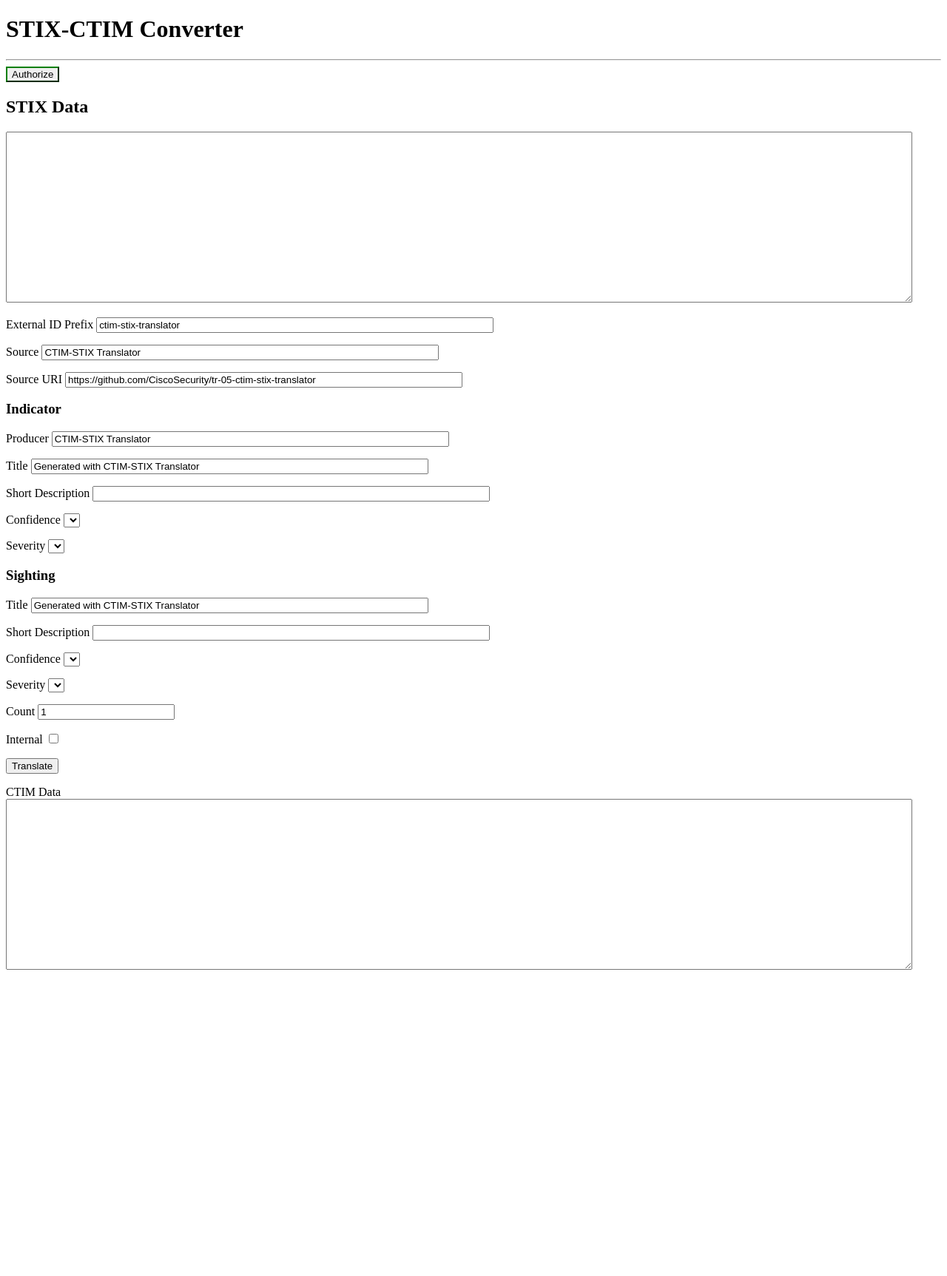
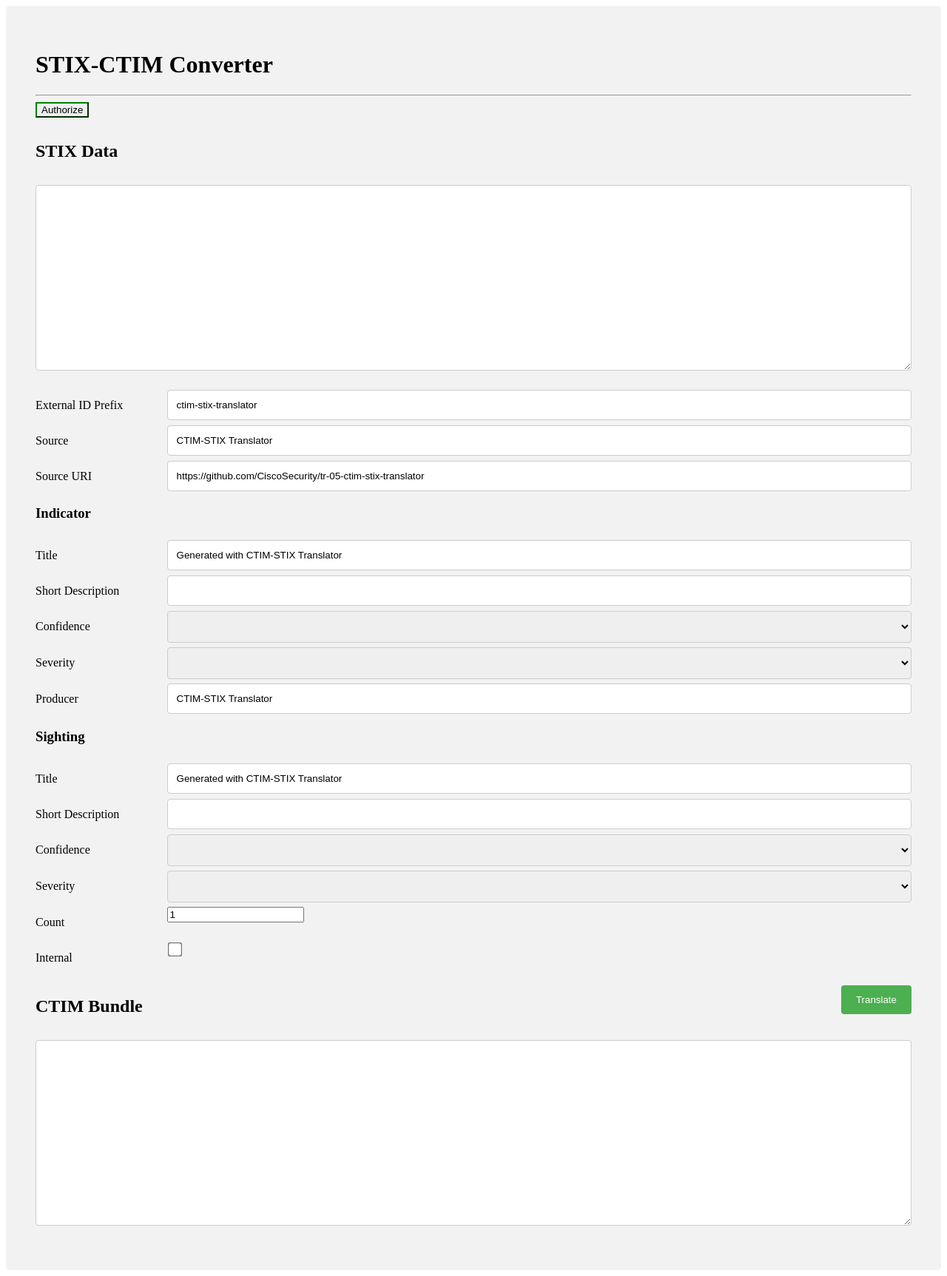
Before and after one commit to CiscoSecurity/tr-05-ctim-stix-converter, a Flask app: page / in a window 1280 px wide. Shown: the whole page at 74% size. Before the commit the page ends 1311 px from the top, so only its background shows below. Run offline with Flask 2, Linux system fonts and the light colour scheme; the visitor is signed in with stand-in values (Sample User, id 1); lists and menus that the app fills with data are empty; some libraries are stand-ins or nearby versions.

Commit message:
CCTRI-2203: Add css.

```diff
--- a/forms.py
+++ b/forms.py
@@ -69,5 +69,5 @@
 
     translate = SubmitField('Translate')
 
-    bundle = TextAreaField('CTIM Data', render_kw={'readonly': True})
+    bundle = TextAreaField('CTIM Bundle', render_kw={'readonly': True})
     submit = SubmitField('Submit to Private Intel')
--- /dev/null
+++ b/static/style.css
@@ -0,0 +1,84 @@
+* {
+  box-sizing: border-box;
+}
+
+input[type=text], select, textarea {
+  width: 100%;
+  padding: 12px;
+  border: 1px solid #ccc;
+  border-radius: 4px;
+  resize: vertical;
+}
+
+input[type=password] {
+  width: 100%;
+  padding: 12px;
+  border: 1px solid #ccc;
+  border-radius: 4px;
+  resize: vertical;
+}
+
+input[type=checkbox] {
+    transform: scale(1.5);
+    padding: 12px;
+    resize: vertical;
+    opacity: 1;
+}
+
+label {
+  padding: 12px 12px 12px 0;
+  display: inline-block;
+}
+
+input[type=submit] {
+  background-color: #4CAF50;
+  color: white;
+  padding: 12px 20px;
+  border: none;
+  border-radius: 4px;
+  cursor: pointer;
+  float: right;
+}
+
+input[type=submit]:hover {
+  background-color: #45a049;
+}
+
+.container {
+  border-radius: 5px;
+  background-color: #f2f2f2;
+  padding: 40px;
+}
+
+.col-15 {
+  float: left;
+  width: 15%;
+  margin-top: 6px;
+}
+
+.col-75 {
+  float: left;
+  width: 85%;
+  margin-top: 6px;
+}
+
+.col-90 {
+  float: left;
+  width: 75%;
+  margin-top: 6px;
+}
+
+/* Clear floats after the columns */
+.row:after {
+  content: "";
+  display: table;
+  clear: both;
+}
+
+/* Responsive layout - when the screen is less than 600px wide, make the two columns stack on top of each other instead of next to each other */
+@media screen and (max-width: 600px) {
+  .col-25, .col-75, input[type=submit] {
+    width: 100%;
+    margin-top: 0;
+  }
+}
--- a/templates/_formhelpers.html
+++ b/templates/_formhelpers.html
@@ -1,21 +1,28 @@
 {% macro render_form_errors(field) %}
         {% for error in field.errors %}
-            <span style="color: red;">[{{ error }}]</span>
+            <span style="color: #ff0000;">[{{ error }}]</span>
         {% endfor %}
 {% endmacro %}
 
-{% macro render_string_field(field, size=64) %}
-    <p>
-        {{ field.label }}
-        {{ field(size=size) }}
-        {{ render_form_errors(field) }}
-    </p>
+{% macro render_text_area(field) %}
+  <p>
+    <h2>{{ field.label }}</h2>
+     {{ field(rows='15',cols='150') }}
+     {{ render_form_errors(field) }}
+  </p>
+
 {% endmacro %}
 
-{% macro render_select_field(field, cols='20') %}
-     <p>
-         {{ field.label }}
-         {{ field(cols=cols) }}
-         {{ render_form_errors(field) }}
-     </p>
+{% macro render_field(field) %}
+
+    <div class="row">
+    <div class="col-15">
+      {{ field.label }}
+    </div>
+    <div class="col-75">
+      {{ field() }}
+        {{ render_form_errors(field) }}
+    </div>
+  </div>
+
 {% endmacro %}
--- a/templates/base.html
+++ b/templates/base.html
@@ -3,8 +3,11 @@
 <head>
     <meta charset="UTF-8">
     <title>STIX-CTIM Converter</title>
+    <link rel="stylesheet" href="{{ url_for('static', filename='style.css') }}">
 </head>
+
    <body>
+   <div class="container">
       <h1>STIX-CTIM Converter</h1>
 
       <hr>
@@ -19,5 +22,7 @@
         {% endwith %}
 
       {% block content %}{% endblock %}
+   </div>
    </body>
+
 </html>
--- a/templates/main.html
+++ b/templates/main.html
@@ -1,49 +1,40 @@
 {% extends "base.html" %}
-{% from "_formhelpers.html" import render_string_field %}
-{% from "_formhelpers.html" import render_select_field %}
+{% from "_formhelpers.html" import render_field %}
+{% from "_formhelpers.html" import render_text_area %}
 
 {% block content %}
       <button type="button" style="border-color: {{'red' if not authorized else 'green'}}" onclick="window.location.href='{{ url_for( '.authorize') }}';">Authorize</button>
 
       <form action="/" method="post" novalidate>
         {{ form.hidden_tag() }}
-        <p>
-            <h2>{{ form.content.label }}</h2>
-            {{ form.content(rows='15',cols='150') }}
-            {% for error in form.content.errors %}
-            <span style="color: red;">[{{ error }}]</span>
-            {% endfor %}
-        </p>
+        {{ render_text_area(form.content) }}
 
-        {{ render_string_field(form.external_id_prefix) }}
-        {{ render_string_field(form.source) }}
-        {{ render_string_field(form.source_uri) }}
+        {{ render_field(form.external_id_prefix) }}
+        {{ render_field(form.source) }}
+        {{ render_field(form.source_uri) }}
+
 
            <h3> Indicator </h3>
           {{ form.indicator.hidden_tag() }}
-        {{ render_string_field(form.indicator.producer) }}
-        {{ render_string_field(form.indicator.title) }}
-        {{ render_string_field(form.indicator.short_description) }}
-        {{ render_select_field(form.indicator.confidence) }}
-        {{ render_select_field(form.indicator.severity) }}
+        {{ render_field(form.indicator.title) }}
+        {{ render_field(form.indicator.short_description) }}
+        {{ render_field(form.indicator.confidence) }}
+        {{ render_field(form.indicator.severity) }}
+        {{ render_field(form.indicator.producer) }}
 
           <h3> Sighting </h3>
           {{ form.sighting.hidden_tag() }}
-        {{ render_string_field(form.sighting.title) }}
-        {{ render_string_field(form.sighting.short_description) }}
-        {{ render_select_field(form.sighting.confidence) }}
-        {{ render_select_field(form.sighting.severity) }}
-        {{ render_select_field(form.sighting.count) }}
-        {{ render_select_field(form.sighting.internal) }}
+        {{ render_field(form.sighting.title) }}
+        {{ render_field(form.sighting.short_description) }}
+        {{ render_field(form.sighting.confidence) }}
+        {{ render_field(form.sighting.severity) }}
+        {{ render_field(form.sighting.count) }}
+        {{ render_field(form.sighting.internal) }}
+
 
         <p>{{ form.translate() }}</p>
-        <p>
-            {{ form.bundle.label }}<br>
-            {{ form.bundle(rows='15',cols='150') }}
-            {% for error in form.bundle.errors %}
-            <span style="color: red;">[{{ error }}]</span>
-            {% endfor %}
-        </p>
+        {{ render_text_area(form.bundle) }}
+
           {% if (form.bundle.data) %}
             <p>{{ form.submit() }}</p>
           {% endif %}
```
Also changed, not shown: templates/authorize.html (+4 -5 lines).
